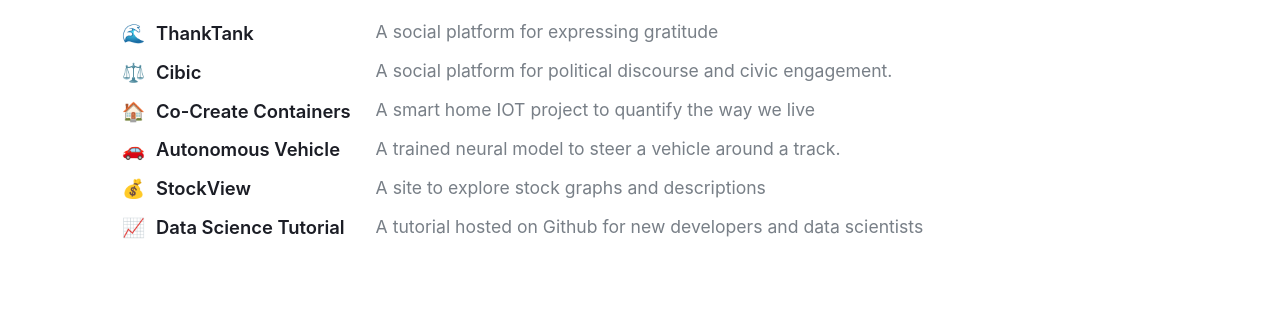
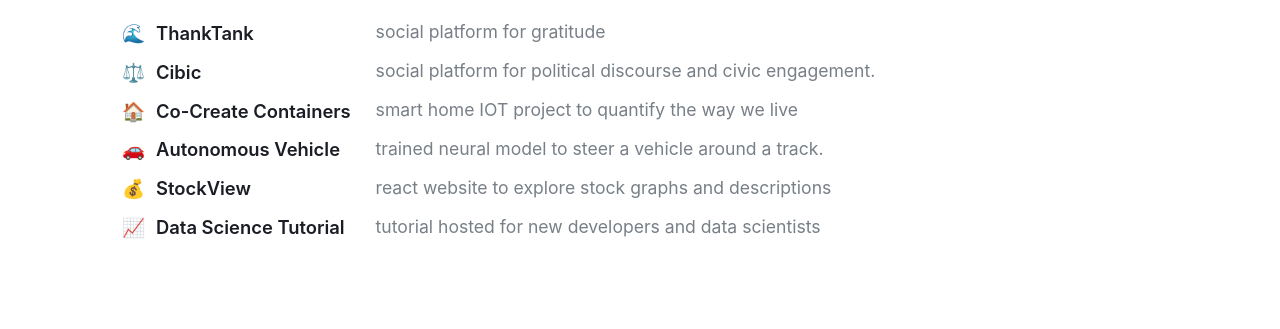
Before and after one commit to benjaminykim/benkim.dev, a Gatsby site: page / in a window 1280 px wide. Shown: the part 466-795 px from the top of the page. Built offline with nearby package versions, Linux system fonts and the light colour scheme; Gatsby itself is replaced by a stand-in of ours.

Commit message:
make project desc more concise

```diff
--- a/src/data/project.js
+++ b/src/data/project.js
@@ -5,7 +5,7 @@ export default [
     path: 'https://www.thanktank.app',
     source: 'https://github.com/thank-tank/',
     description:
-			'A social platform for expressing gratitude',
+			'social platform for gratitude',
 		stack:
 			'Ruby on Rails, Flutter, Dart, Heroku',
 	},
@@ -15,7 +15,7 @@ export default [
 		path: '',
 		source: 'https://github.com/cibic-io',
 		description:
-			'A social platform for political discourse and civic engagement.',
+			'social platform for political discourse and civic engagement.',
 		stack: 'Node, JS, TS, Flutter, Dart, AWS, Docker, BASH'
 	},
 	{
@@ -23,7 +23,7 @@ export default [
 		title: 'Co-Create Containers',
 		path: 'https://www.co-createcontainers.com/',
 		source: 'https://github.com/co-create',
-		description: 'A smart home IOT project to quantify the way we live',
+		description: 'smart home IOT project to quantify the way we live',
 		stack: 'React, React Native, JS, TS, Django, C, Arduino, BASH'
 	},
 	{
@@ -31,7 +31,7 @@ export default [
 		title: 'Autonomous Vehicle',
 		path: 'https://github.com/benjaminykim/self-driving-car-simulator',
 		source: 'https://github.com/benjaminykim/self-driving-car-simulator',
-		description: 'A trained neural model to steer a vehicle around a track.',
+		description: 'trained neural model to steer a vehicle around a track.',
 		stack: 'Python, Numpy, Tensorflow, Keras',
 	},
 	{
@@ -39,7 +39,7 @@ export default [
 		title: 'StockView',
 		path: 'https://benjaminykim.github.io/stock_view/',
 		source: 'https://github.com/benjaminykim/stock_view',
-		description: 'A site to explore stock graphs and descriptions',
+		description: 'react website to explore stock graphs and descriptions',
 		stack: 'React, JS',
 	},
 	{
@@ -47,7 +47,7 @@ export default [
 		title: 'Data Science Tutorial',
 		path: 'https://github.com/benjaminykim/python_data_science_tutorial',
 		source: 'https://github.com/benjaminykim/python_data_science_tutorial',
-		description: 'A tutorial hosted on Github for new developers and data scientists',
+		description: 'tutorial hosted for new developers and data scientists',
 		stack: 'Jupyter Notebook, Python, BASH, unix',
 	},
 ]
```
